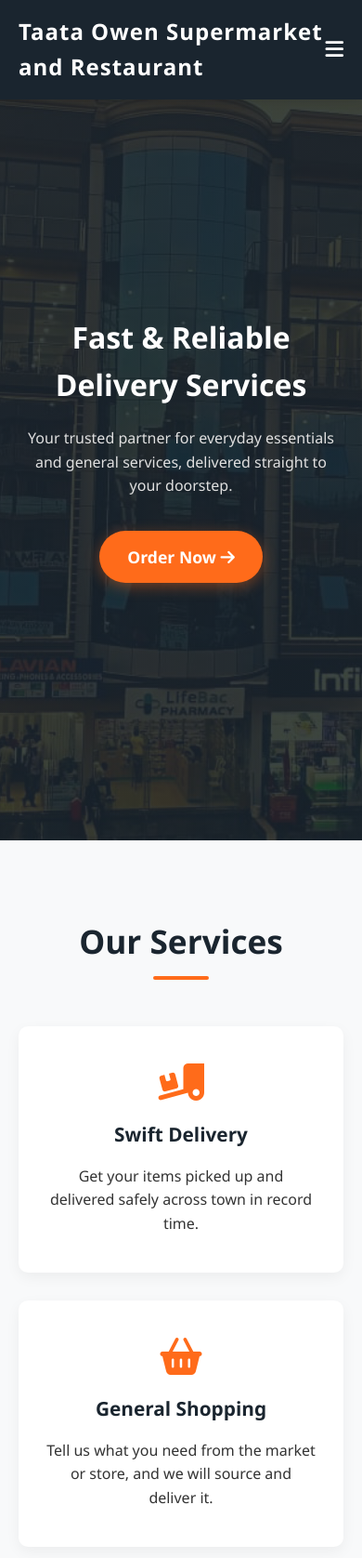
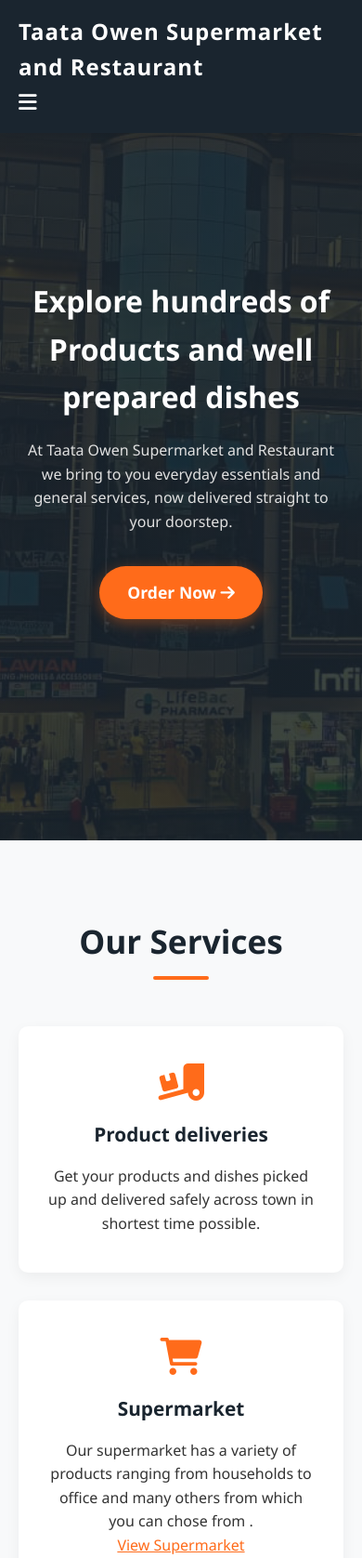
Before and after one commit to warrenpixelz/taataowensupermarketandrestaurant, a plain HTML site: page index.html in a window 390 px wide. Shown: the top 1676 px of the page at 93% size. Drawn offline with Linux system fonts and the light colour scheme.

Commit message:
Add files via upload

```diff
--- a/index.html
+++ b/index.html
@@ -29,9 +29,10 @@
     <!-- Hero Section -->
     <section id="home" class="hero-section">
         <div class="hero-content">
-            <h1>Fast & Reliable Delivery Services</h1>
-            <p>Your trusted partner for everyday essentials and general services, delivered straight to your doorstep.</p>
-            <a href="#services" class="cta-btn">Order Now <i class="fa-solid fa-arrow-right"></i></a>
+            <h1>Explore hundreds of Products and well prepared dishes</h1>
+            <p>At Taata Owen Supermarket and Restaurant  we bring to you
+                 everyday essentials and general services, now delivered straight to your doorstep.</p>
+            <a href="services.html" class="cta-btn">Order Now <i class="fa-solid fa-arrow-right"></i></a>
         </div>
     </section>
 
@@ -41,13 +42,15 @@
         <div class="services-grid">
             <div class="service-card">
                 <i class="fa-solid fa-truck-ramp-box"></i>
-                <h3>Swift Delivery</h3>
-                <p>Get your items picked up and delivered safely across town in record time.</p>
+                <h3>Product deliveries</h3>
+                <p>Get your products and dishes picked up and delivered safely across town in shortest time possible.</p>
             </div>
             <div class="service-card">
-                <i class="fa-solid fa-basket-shopping"></i>
-                <h3>General Shopping</h3>
-                <p>Tell us what you need from the market or store, and we will source and deliver it.</p>
+                <i class="fa-solid fa-cart-shopping"></i>
+                <h3>Supermarket</h3>
+                <p>Our supermarket has a variety of products ranging from households to office and many others from which you can chose from
+                     .</p>
+                     <a style="color: #ff6b1a;" href="services.html"> <u>View Supermarket</u></a>
             </div>
             <div class="service-card">
                 <i class="fa-solid fa-handshake"></i>
--- a/style.css
+++ b/style.css
@@ -47,7 +47,7 @@ header {
 }
 
 .navbar {
-    display: flex;
+    display: grid;
     justify-content: space-between;
     align-items: center;
     max-width: 1200px;
```
Also changed, not shown: guest-checkout.html (+2 -2 lines), services.html (+17 -12 lines).
